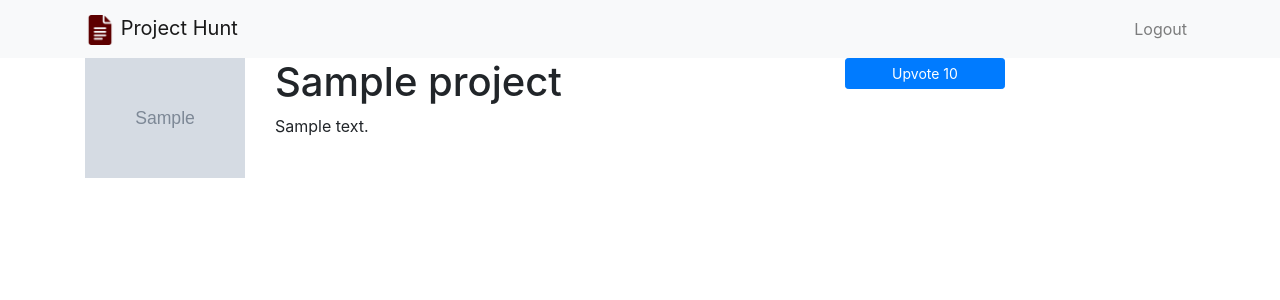
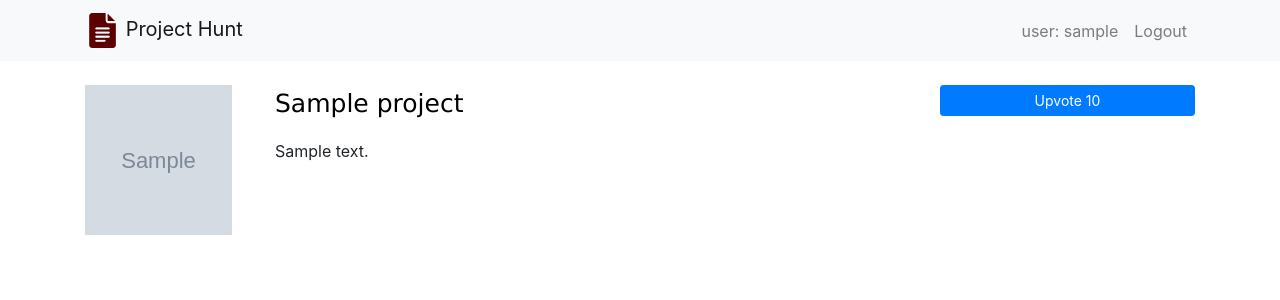
Before and after one commit to m2442/projecthunt-project, a Django app: page / in a window 1280 px wide. Shown: the top 300 px of the page. Run offline with Django 3.2, Linux system fonts and the light colour scheme; a user stored in the database is signed in; tables that the repository leaves empty hold one stand-in row (values such as "Sample post"); grey boxes marked "Sample" are stand-in pictures; some libraries are stand-ins or nearby versions.

Commit message:
finalizing

```diff
--- a/projecthunt/templates/base.html
+++ b/projecthunt/templates/base.html
@@ -8,7 +8,7 @@
     <meta name="description" content="">
     <meta name="author" content="Mark Otto, Jacob Thornton, and Bootstrap contributors">
     <meta name="generator" content="Jekyll v4.0.1">
-    <title>Manimay Raj</title>
+    <title>ProjectHunt</title>
 
     <link rel="canonical" href="https://getbootstrap.com/docs/4.5/examples/album/">
 
@@ -16,15 +16,22 @@
 <link rel="stylesheet" href="https://stackpath.bootstrapcdn.com/bootstrap/4.5.0/css/bootstrap.min.css" integrity="sha384-9aIt2nRpC12Uk9gS9baDl411NQApFmC26EwAOH8WgZl5MYYxFfc+NcPb1dKGj7Sk" crossorigin="anonymous">
 <link href="{% static 'open-iconic/font/css/open-iconic-bootstrap.css' %}" rel="stylesheet">
 
+<style>
+       #GFG {
+           text-decoration: none;
+
+       }
+   </style>
+
 
 
   </head>
   <body>
     <header>
   <nav class="navbar navbar-expand-lg navbar-light bg-light">
-    <div class="container">
+<div class="container">
     <a class="navbar-brand" href="{% url 'home' %}">
-    <img src="{% static 'logo.png' %}" height=30 width=30 class="d-inline-block alighn-top" />
+    <img src="{% static 'logo.png' %}" height=35 width=35 class="d-inline-block alighn-top" />
     Project Hunt
     </a>
     <button class="navbar-toggler" type="button" data-toggle="collapse" data-target="#navbarNavAltMarkup" aria-controls="navbarNavAltMarkup" aria-expanded="false" aria-label="Toggle navigation">
@@ -34,7 +41,8 @@
       <div class="navbar-nav ml-auto">
         <a class="nav-item nav-link" href="mailto:manimayraj24@gmail.com"><span class="oi oi-envelope-closed"></span></a>
         {% if user.is_authenticated %}
-        <a class="nav-item nav-link" href="javascript:{document.getElementById('logout').submit()}" onclick="">Logout</a>
+        <a class="nav-item nav-link"><span style="cursor:default">user: {{ user }} </span></a>
+       <a class="nav-item nav-link" href="javascript:{document.getElementById('logout').submit()}" onclick="">Logout</a>
         <form id="logout" method="POST" action="{% url 'logout' %}">
           {% csrf_token %}
           <input type="hidden" />
@@ -46,14 +54,14 @@
         {% endif %}
       </div>
     </div>
-    </div>
+</div>
   </nav>
 </header>
-<div class="container">
+<div class="container pt-2">
 
 {% block content %}
 {% endblock %}
-</br></br>
+</br>
 </div>
 
 <script src="https://code.jquery.com/jquery-3.5.1.slim.min.js" integrity="sha384-DfXdz2htPH0lsSSs5nCTpuj/zy4C+OGpamoFVy38MVBnE+IbbVYUew+OrCXaRkfj" crossorigin="anonymous"></script>
--- a/projects/templates/projects/home.html
+++ b/projects/templates/projects/home.html
@@ -3,17 +3,26 @@
 
 {% block content %}
  {% for project in projects.all %}
- <div class="row">
-   <div class="col-2">
-     <img src="{{ project.image.url }}" class="img-fluid" />
+ <div class="row pt-3">
+   <div class="col-2" onclick="window.location='{% url 'detail' project.id %}';" style="cursor:pointer;">
+     <img src="{{ project.icon.url }}" width=147 height=150 class="center" />
      </div>
-     <div class="col-6">
-       <h1>{{ project.title }}</h1>
-       <p> {{ project.summary }} </p>
+     <div class="col-7">
+       <p style = "font-family:verdana;font-size:25px;">
+
+
+       <a id = "GFG" style="color:#000000;" href="{% url 'detail' project.id %}"<h2>{{ project.title }}</h2></a></p>
+       <p><span style="cursor:default">{{ project.summary }} </span></p>
        </div>
-       <div class="col-2">
-         <a href="javascript:{document.getElementById('upvote').submit()}"><button class="btn btn-primary btn-sm btn-block"><span class="oi oi-thumb-up"></span>Upvote  {{ project.votes_total }}</button></a></div>
+       <div class="col-3">
+         <a href="javascript:{document.getElementById('upvote1{{ project.id }}').submit()}"><button class="btn btn-primary btn-sm btn-block"><span class="oi oi-thumb-up"></span>Upvote  {{ project.votes_total }}</button></a></div>
          </div>
+         <form id="upvote1{{ project.id }}" method="POST" action="{% url 'upvote1' project.id %}">
+           {% csrf_token %}
+           <input type="hidden">
+           </form>
+
+
 
 
 <br/>
--- a/projects/urls.py
+++ b/projects/urls.py
@@ -3,5 +3,7 @@ from . import views
 
 urlpatterns= [
     path('<int:project_id>/', views.detail, name='detail'),
-    path('<int:project_id>/upvote', views.upvote, name='upvote')
+    path('<int:project_id>/upvote', views.upvote, name='upvote'),
+    path('<int:project_id>/upvote1', views.upvote1, name='upvote1')
+
 ]
--- a/projects/views.py
+++ b/projects/views.py
@@ -10,10 +10,18 @@ def detail(request, project_id):
     project = get_object_or_404(Project, pk=project_id)
     return render(request, 'projects/detail.html', {'project':project})
 
-@login_required
+@login_required(login_url="/accounts/signup")
 def upvote(request, project_id):
     if request.method=='POST':
         project = get_object_or_404(Project, pk=project_id)
         project.votes_total += 1
         project.save()
         return redirect('/projects/' + str(project.id))
+
+@login_required(login_url="/accounts/signup")
+def upvote1(request, project_id):
+    if request.method=='POST':
+        project = get_object_or_404(Project, pk=project_id)
+        project.votes_total += 1
+        project.save()
+        return redirect('home')
```
Also changed, not shown: projects/templates/projects/detail.html (+7 -6 lines).
